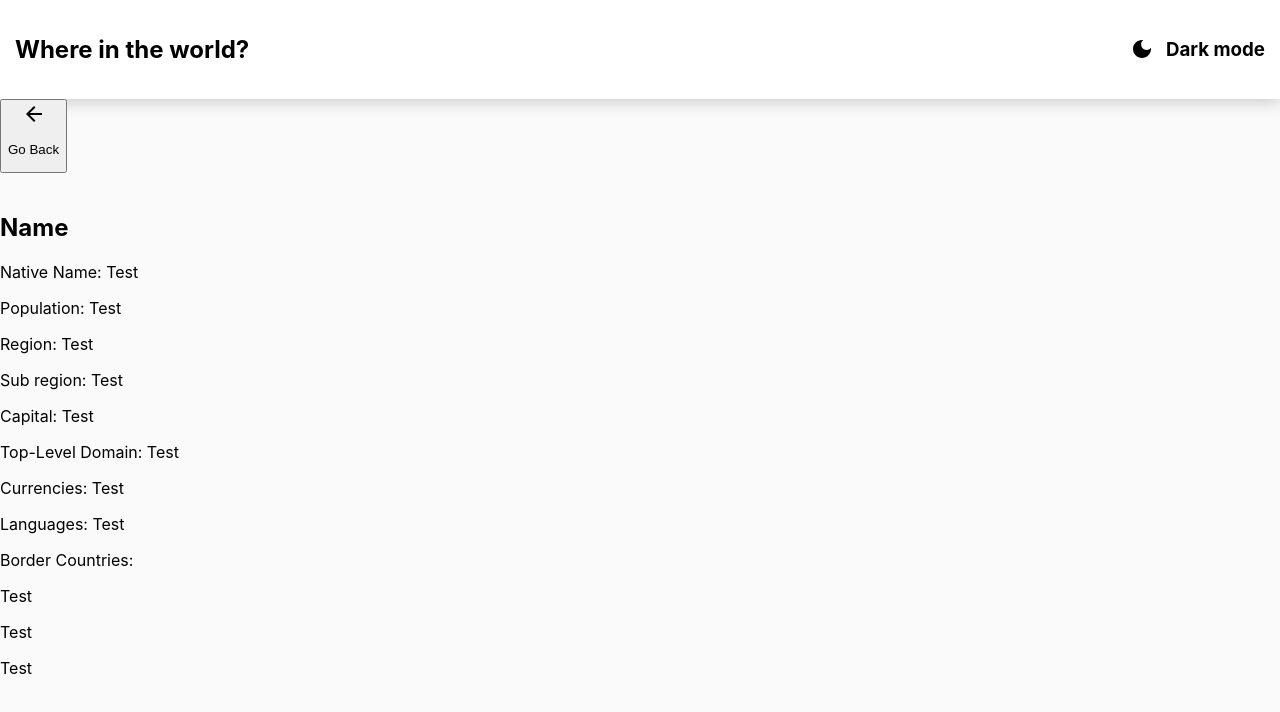
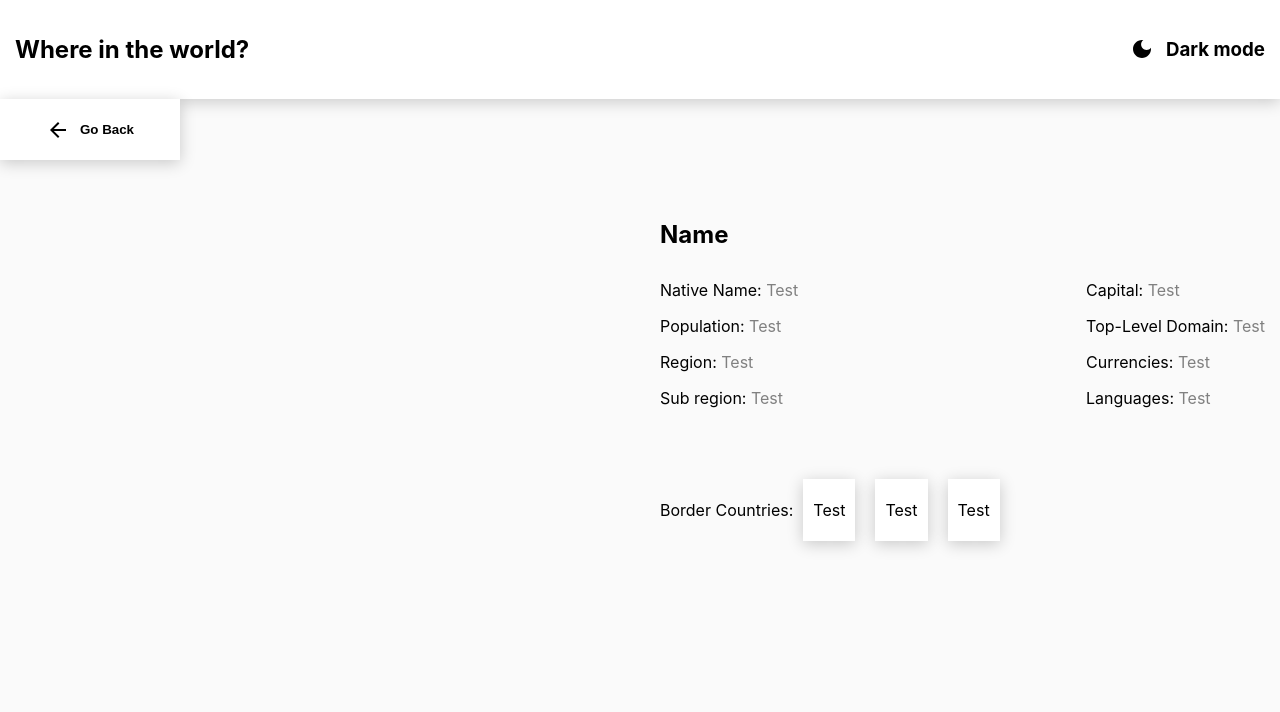
Before and after one commit to tadasv1998/react-countrys-api-final-project, a React (Create React App) app: page /country-details in a window 1280 px wide. Shown: the top 712 px of the page. Built offline with nearby package versions, Linux system fonts and the light colour scheme.

Commit message:
Style added

```diff
--- a/src/App.css
+++ b/src/App.css
@@ -126,3 +126,74 @@
 .country .details p {
   margin-bottom: 5px;
 }
+
+.country_details {
+  margin: 15px auto 0;
+  padding: 15px;
+  max-width: 1400px;
+  min-height: 100vh;
+}
+
+.back {
+  background-color: white;
+  border: 0;
+  outline: 0;
+  box-shadow: 0px 3px 15px rgba(0, 0, 0, 0.2);
+  margin-bottom: 25px;
+  width: 180px;
+  display: flex;
+  justify-content: center;
+  align-items: center;
+  gap: 10px;
+  padding: 10px;
+  font-weight: bold;
+  cursor: pointer;
+}
+
+.country_details_body {
+  margin: 15px auto 0;
+  padding: 15px;
+  max-width: 1400px;
+  display: flex;
+  justify-content: center;
+  align-items: center;
+  gap: 40px;
+}
+
+.img_container {
+  flex: 0.5;
+}
+
+.img_container img {
+  width: 100%;
+  object-fit: cover;
+}
+
+.info {
+  flex: 0.5;
+}
+
+.info_container {
+  display: flex;
+  justify-content: space-between;
+  align-items: center;
+  margin-bottom: 45px;
+}
+
+.info h2 {
+  margin-bottom: 15px;
+}
+
+.info .values {
+  color: gray;
+}
+
+.border_country {
+  padding: 5px 10px;
+  background-color: white;
+  display: inline-block;
+  margin: 10px;
+  cursor: pointer;
+  box-shadow: 0px 3px 15px rgba(0, 0, 0, 0.2);
+
+}
```
